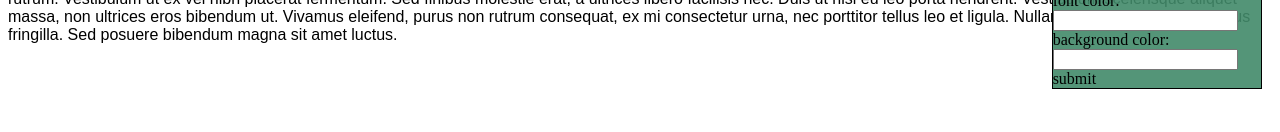
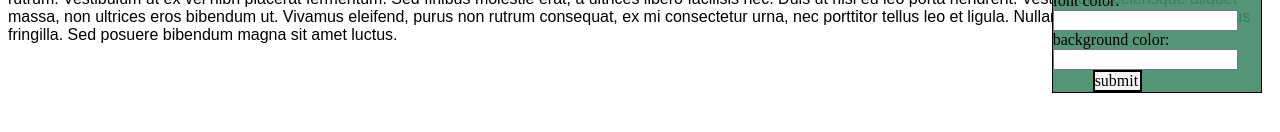
Before and after one commit to lvl67paladin/Dynamic-web-reader, a plain HTML site: page index.html in a window 1280 px wide. Both pictures are taken after a click on the picture 1253 px from the left and 17 px from the top of the page. Shown: the part 152-284 px from the top of the page. Drawn offline with Linux system fonts and the light colour scheme.

Commit message:
added the button

```diff
--- a/style.css
+++ b/style.css
@@ -60,3 +60,11 @@ img:hover {
    transform: rotate(40deg);
 
 }
+
+#submitbtn {
+    border: 2px solid black;
+    background-color: whitesmoke;
+    width: 45px;
+    margin-left: 40px;
+    cursor: pointer;
+}
```
